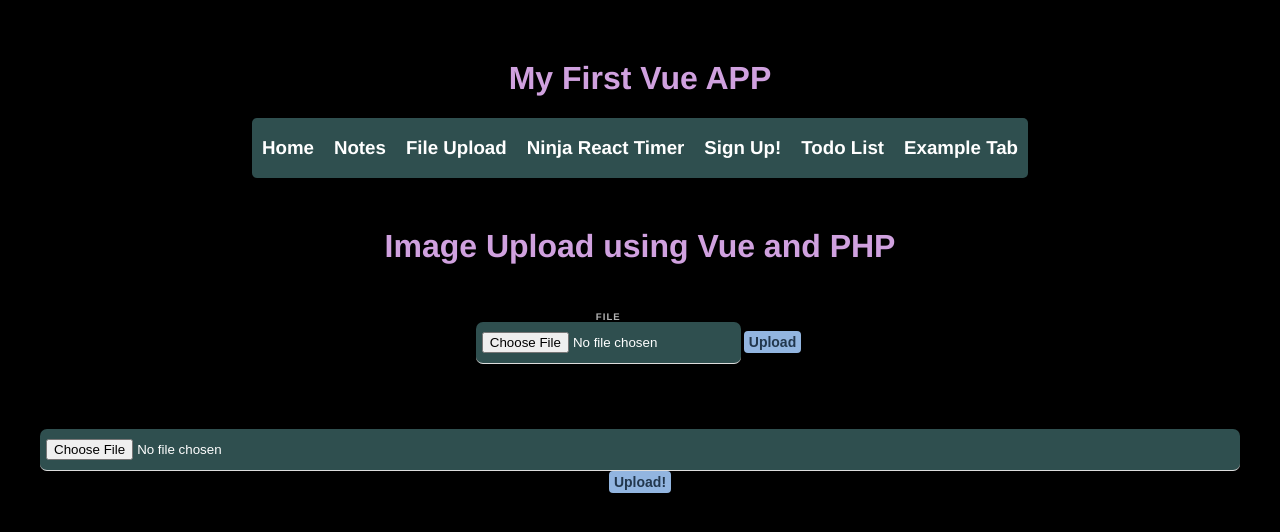
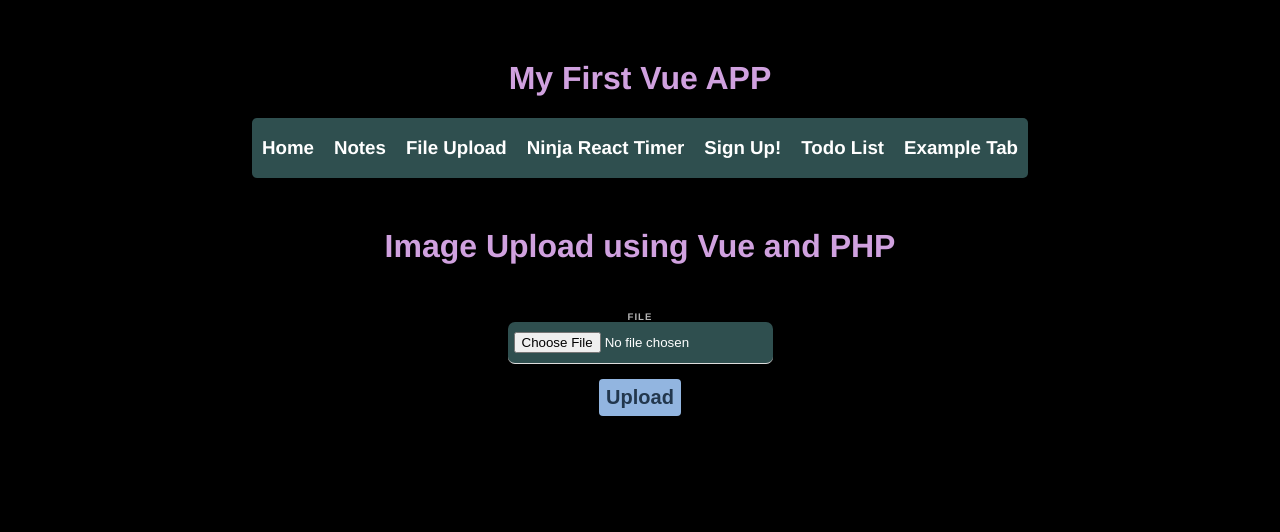
Before and after one commit to Bl4ck-Kurik/Vue-Spielwiese, a Vue app: page /files in a window 1280 px wide. Shown: the top 532 px of the page. Built offline with nearby package versions, Linux system fonts and the light colour scheme.

Commit message:
File Upload UI Improvements

```diff
--- a/src/components/FileUpload_v2.vue
+++ b/src/components/FileUpload_v2.vue
@@ -3,10 +3,12 @@
         <div class="large-12 medium-12 small-12 cell">
             <h1>Image Upload using Vue and PHP</h1>
             <label>File
-          <input type="file" id="file" ref="file" @change="onChangeFileUpload()" />
+                <input type="file" id="file" ref="file" @change="onChangeFileUpload()"/>
             </label>
-        <button @click="submitForm()">Upload</button>
+            <br>
+            <button class="upload_button" v-if="!loading" @click="submitForm()">Upload</button>
         </div>
+        <div v-if="loading" class="spinner"></div>
     </div>
 </template>
 
@@ -14,15 +16,20 @@
     export default {
         data() {
             return {
-        file: ''
-      };
+                file: '',
+                loading: false,
+            }
         },
 
         methods: {
             submitForm() {
-        let formData = new FormData();
-        formData.append('file', this.file);
-
+                if (!this.file) {
+                    console.error("No file selected!")
+                    return
+                }
+                this.loading = true
+                let formData = new FormData()
+                formData.append('file', this.file)
                 this.axios.post(
                 'http://localhost:10000/add-file',
                 formData,
@@ -32,17 +39,40 @@
                     }
                 }
                 )
-        .then(function(data){
-          console.log(data.data);
+                .then((data) => {
+                    this.loading = false
+                    console.log(data.data)
+                    this.$refs.file.value = ""
+                    this.file = null
                 })
-        .catch(function(error){
-          console.log('FAILURE!!', error);
+                .catch((error) => {
+                    this.loading = false
+                    console.log('Failure', error)
                 });
             },
-
             onChangeFileUpload() {
-        this.file = this.$refs.file.files[0];
+                this.file = this.$refs.file.files[0]
             }
         }
     }
 </script>
+<style>
+.upload_button {
+    padding: 7px;
+    font-size: 20px;
+}
+.spinner {
+    margin: auto;
+    margin-bottom: -1px;
+    border: 4px solid #22374d;
+    border-radius: 50%;
+    border-top: 4px solid #92b5e0;
+    width: 30px;
+    height: 30px;
+    animation: spin 1s linear infinite;
+}
+@keyframes spin {
+    0% { transform: rotate(0deg); }
+    100% { transform: rotate(360deg); }
+}
+</style>
--- a/src/views/FileView.vue
+++ b/src/views/FileView.vue
@@ -2,7 +2,7 @@
     <div>
         <FileUploadV2/>
         <div style="height: 50px;"></div>
-        <FileUpload/>
+        <!-- <FileUpload/> -->
     </div>
 </template>
 <script>
```
Also changed, not shown: 7 other files (tests, documents, lock files or other folders). Lines whose indentation alone changed are shown as unchanged.
